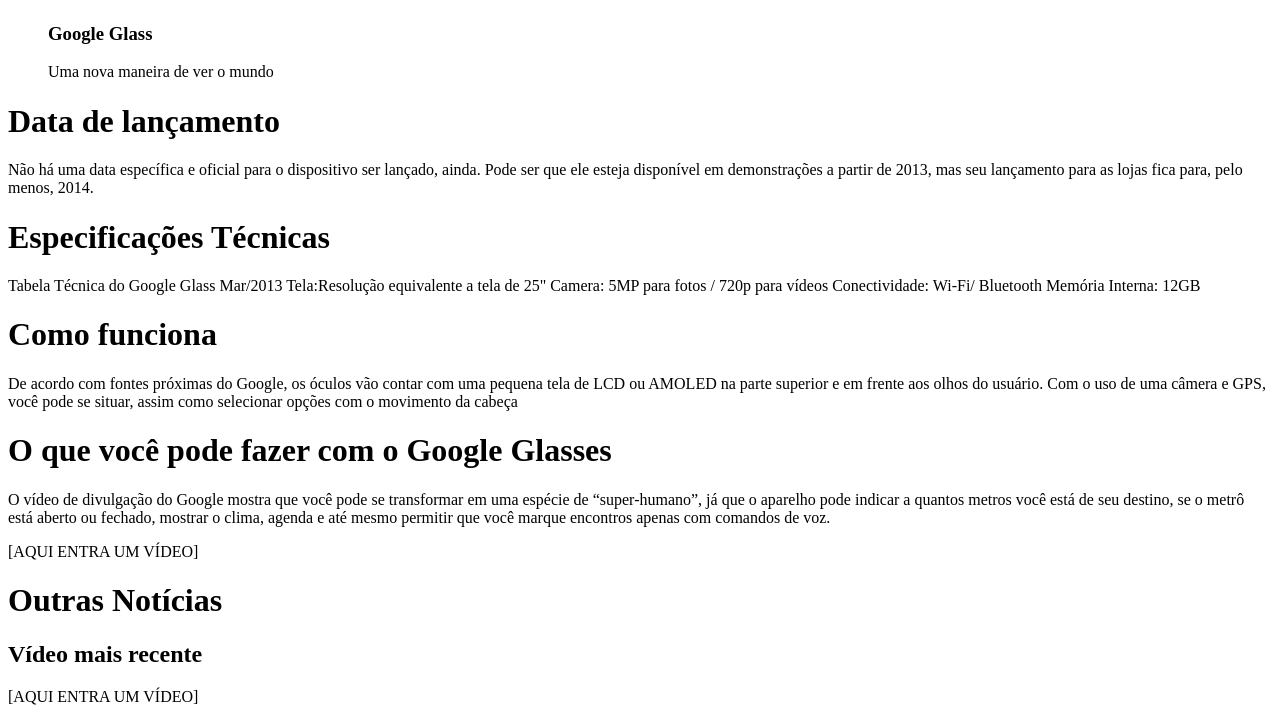
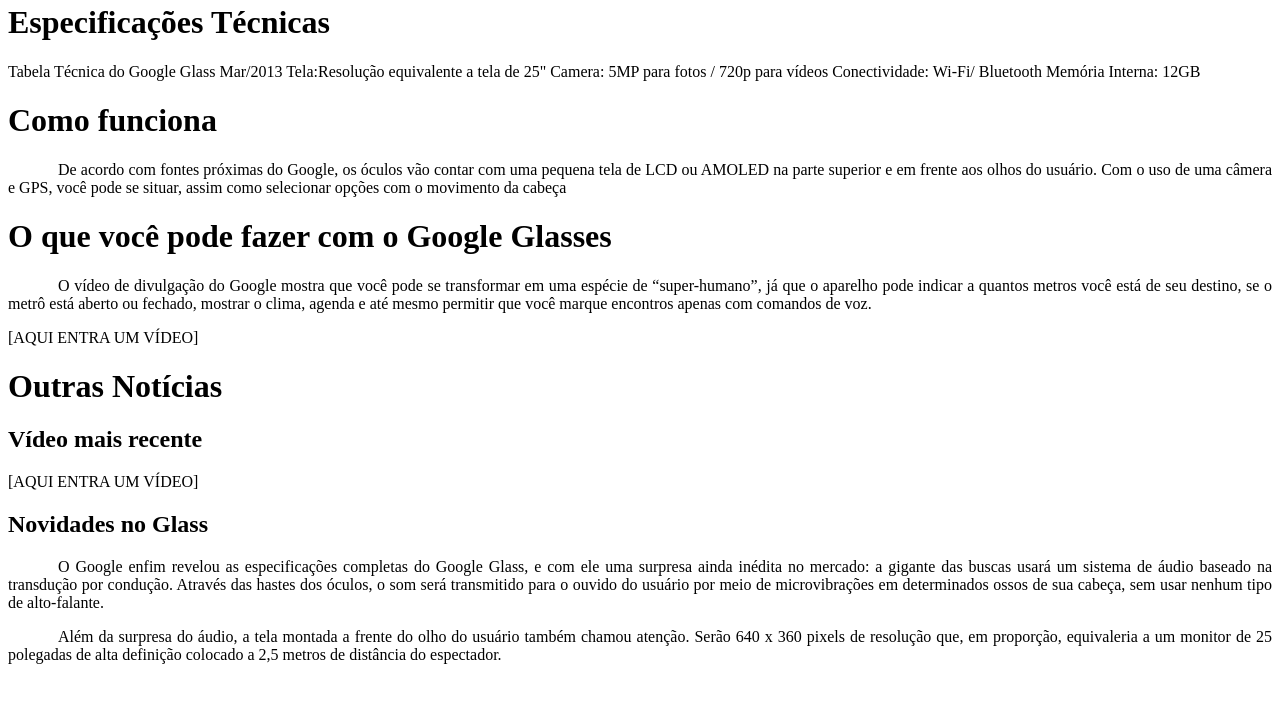
Before and after one commit to Benersy1337/programacao-para-internet-1, a plain HTML site: page index.html in a window 1280 px wide. Shown: the part 705-1427 px from the top of the page. After the commit the page ends 1385 px from the top, so only its background shows below. Drawn offline with Linux system fonts and the light colour scheme; files that its build step writes are made by us from their sources.

Commit message:
Update index.html

```diff
--- a/index.html
+++ b/index.html
@@ -5,7 +5,7 @@
 <head>
     <meta charset="UTF-8" />
     <title>Tudo sobre Google glass</title>
-    <link rel="stylesheet"  href="_css/estilo.css"/>
+    <link rel="stylesheet"  href="_css/style.css"/>
 
 </head>
 
```
